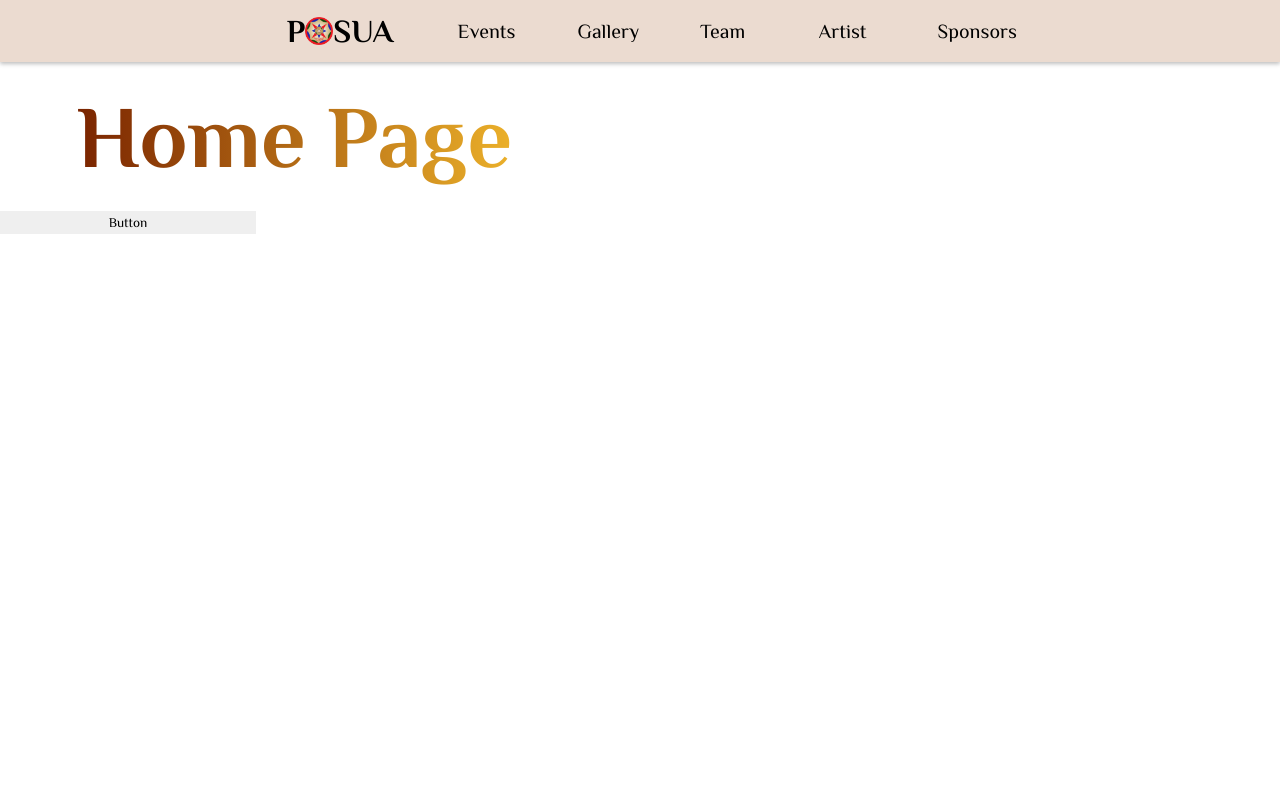
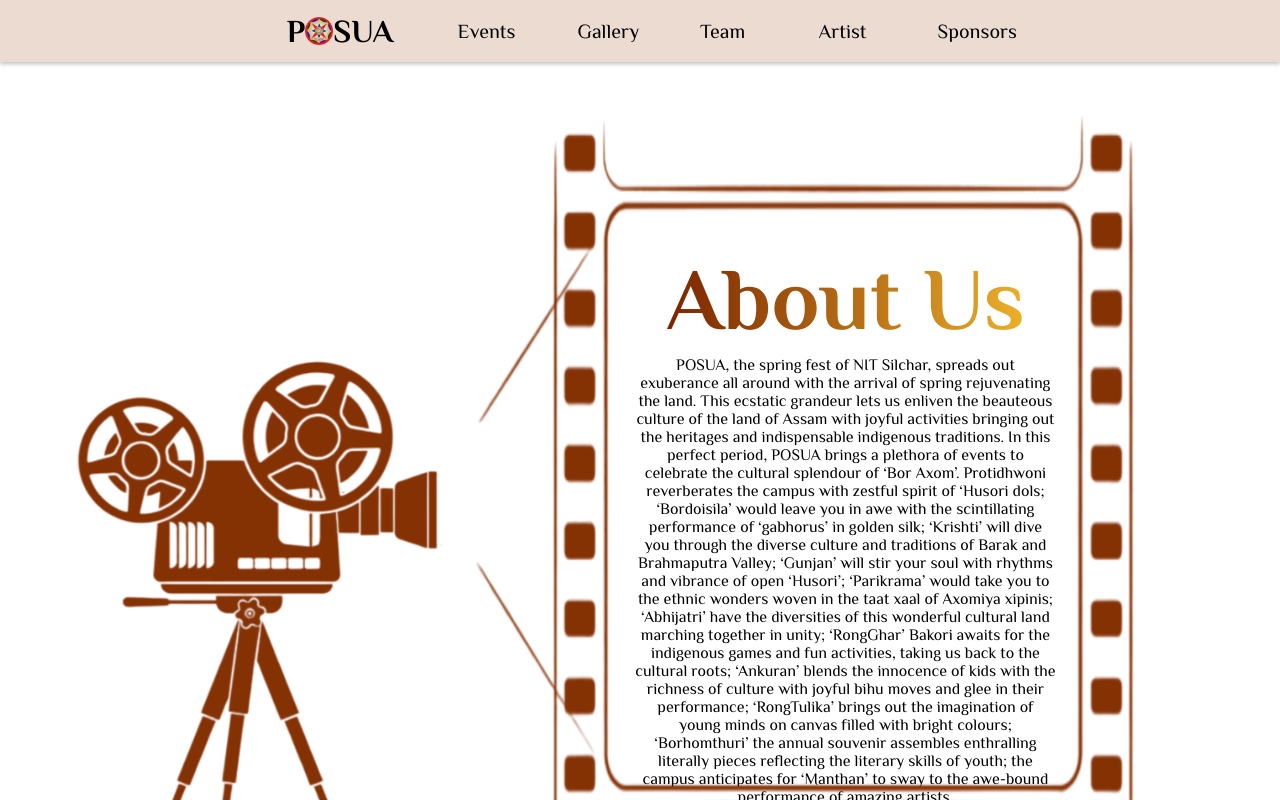
Before and after one commit to POSUA-NITS/Posua-2023, a React (Vite) app: page / in a window 1280 px wide. Shown: the top 800 px of the page. Built offline with nearby package versions, Linux system fonts and the light colour scheme.

Commit message:
ADDED: about us section

```diff
--- /dev/null
+++ b/src/Pages/Home/AboutUs.jsx
@@ -0,0 +1,23 @@
+import React from "react";
+import camera from "./camera.png"
+import film from "./film.png"
+import data from "./data.json";
+import styles from "./AboutUs.module.scss"
+const AboutUs = () => {
+  return (
+    <section className={styles.aboutUs}>
+      <div className={styles.cameraWrap}>
+        <img src={camera} alt="camera" className={styles.camera}></img>
+      </div>
+      <div className={styles.AboutUsfilm}>
+        <div className={styles.AboutUsContent}>
+          <h1>About Us</h1>
+          <div className={styles.content}>{data.content}</div>
+        </div>
+        <img src={film} alt="flim" className={styles.film}></img>
+      </div>
+    </section>
+  );
+};
+
+export default AboutUs;
--- /dev/null
+++ b/src/Pages/Home/AboutUs.module.scss
@@ -0,0 +1,54 @@
+.aboutUs {
+  display: flex;
+}
+.cameraWrap {
+  position: relative;
+  display: flex;
+  align-items: center;
+  justify-content: center;
+  width: 30vw;
+  max-width: 100%;
+  max-height: 100%;
+}
+
+.camera {
+  position: absolute;
+  top: 50%;
+  left: 65%;
+  transform: translate(-50%, -50%);
+  max-width: 100%;
+  max-height: 100%;
+}
+.AboutUsfilm {
+  display: flex;
+  justify-content: center;
+  align-items: center;
+  width: 70vw;
+  position: relative;
+  max-width: 100%;
+  max-height: 100%;
+}
+
+.film {
+  position: absolute;
+  width: 80%;
+  top: 45%;
+  left: 50%;
+  transform: translate(-50%, -50%);
+  max-width: 100%;
+  max-height: 100%;
+}
+.AboutUsContent {
+  padding: 20% 20% 35% 23%;
+  text-align: center;
+  width: 90%;
+  display: flex;
+  align-items: center;
+  justify-content: center;
+  flex-direction: column;
+}
+.content {
+    width: fit-content;
+  height: 100%;
+  font-size: 100%;
+}
--- a/src/Pages/Home/Home.jsx
+++ b/src/Pages/Home/Home.jsx
@@ -1,12 +1,9 @@
-import { Button } from "../../Components";
-
+import AboutUs from "./AboutUs";
 import style from "./Home.module.scss";
-
 const Home = () => {
   return (
     <main className={style.home}>
-      <h1>Home Page</h1>
-      <Button type="button" />
+    <AboutUs />
     </main>
   );
 };
--- a/src/Pages/Home/Home.module.scss
+++ b/src/Pages/Home/Home.module.scss
@@ -1,4 +1,4 @@
-// This is a part of Template
+@import url("https://fonts.googleapis.com/css2?family=Philosopher&display=swap");
 .home {
   height: 100vh;
   h1 {
--- /dev/null
+++ b/src/Pages/Home/data.json
@@ -0,0 +1,3 @@
+{
+    "content": "POSUA, the spring fest of NIT Silchar, spreads out exuberance all around with the arrival of spring rejuvenating the land. This ecstatic grandeur lets us enliven the beauteous culture of the land of Assam with joyful activities bringing out the heritages and indispensable indigenous traditions. In this perfect period, POSUA brings a plethora of events to celebrate the cultural splendour of ‘Bor Axom’. Protidhwoni reverberates the campus with zestful spirit of ‘Husori dols; ‘Bordoisila’ would leave you in awe with the scintillating performance of ‘gabhorus’ in golden silk; ‘Krishti’ will dive you through the diverse culture and traditions of Barak and Brahmaputra Valley; ‘Gunjan’ will stir your soul with rhythms and vibrance of open ‘Husori’; ‘Parikrama’ would take you to the ethnic wonders woven in the taat xaal of Axomiya xipinis; ‘Abhijatri’ have the diversities of this wonderful cultural land marching together in unity; ‘RongGhar’ Bakori awaits for the indigenous games and fun activities, taking us back to the cultural roots; ‘Ankuran’ blends the innocence of kids with the richness of culture with joyful bihu moves and glee in their performance; ‘RongTulika’ brings out the imagination of young minds on canvas filled with bright colours; ‘Borhomthuri’ the annual souvenir assembles enthralling literally pieces reflecting the literary skills of youth; the campus anticipates for ‘Manthan’ to sway to the awe-bound performance of amazing artists."
+  }
```
Also changed, not shown: src/Pages/Home/camera.png (added), src/Pages/Home/film.png (added).
